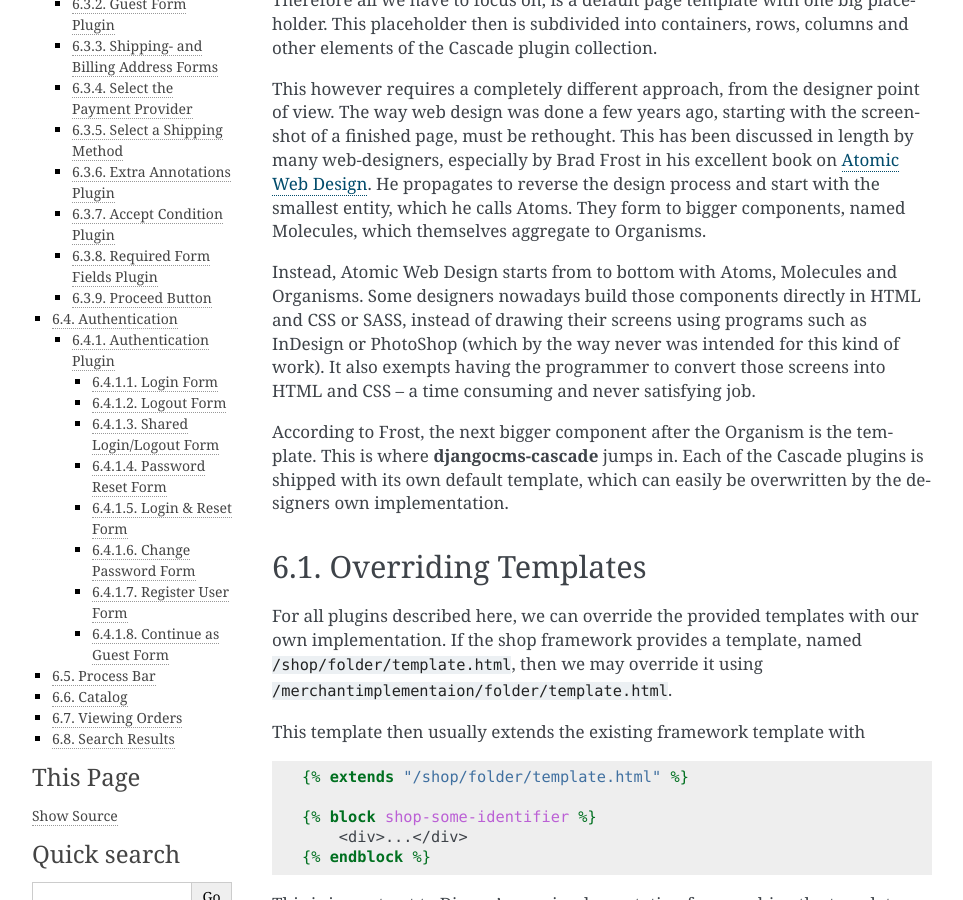
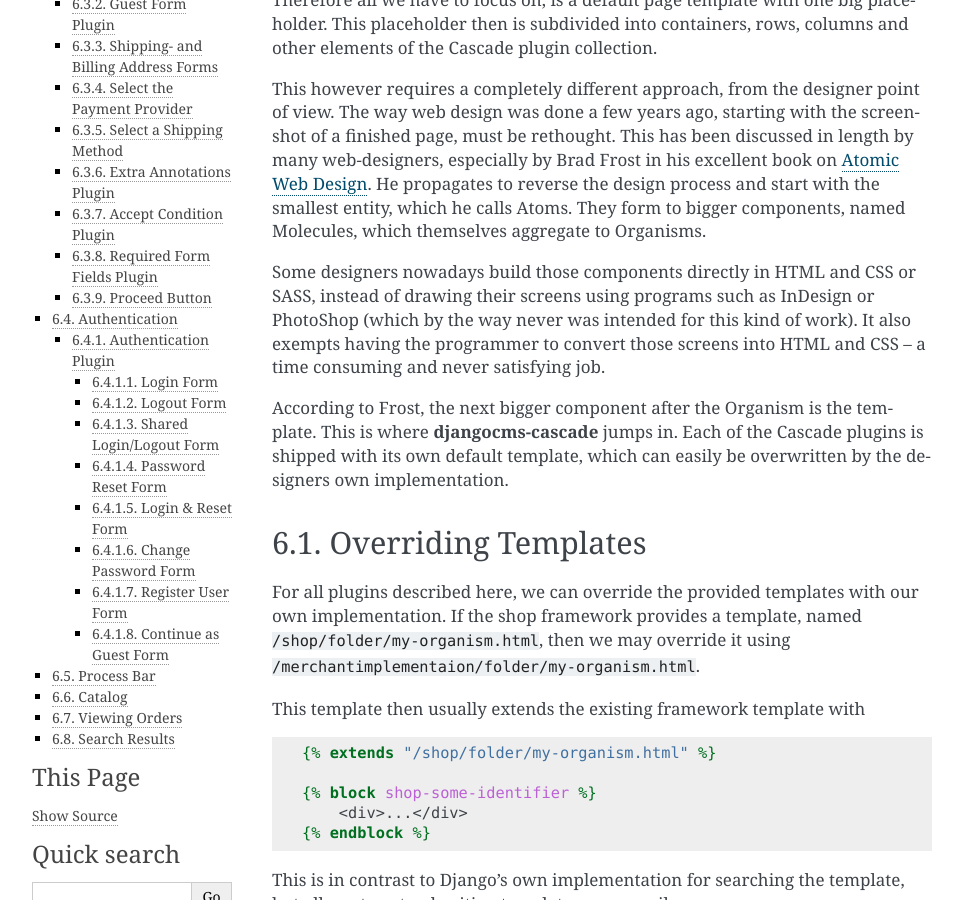
Before and after one commit to ShanWangdev1/django-shop, a Sphinx documentation site: the page built from docs/reference/cascade-plugins.rst, in a window 1280 px wide and 900 px high, scrolled down 227 px. Shown: the whole window, without its empty margins (148-1111 px from the left). Built offline with Sphinx 7.4.7, drawn with Linux system fonts in a browser that asks for light colours.

Commit message:
updated docs

```diff
--- a/docs/index.rst
+++ b/docs/index.rst
@@ -7,8 +7,8 @@ This is the documentation starting from version 0.9; if you are looking for the
 django-shop version 0.2, please check the sidebar of RTD.
 
 Version 0.9 of **djangoSHOP** is a complete rewrite of the code base, keeping the concepts of model
-overriding and cart modifiers. Therefore it should be possible to migrate existing projects to this
-new release.
+overriding and cart modifiers. With some effort it should be possible to migrate existing projects
+to this new release.
 
 
 Tutorial
--- a/docs/reference/cascade-plugins.rst
+++ b/docs/reference/cascade-plugins.rst
@@ -20,11 +20,10 @@ book on `Atomic Web Design`_. He propagates to reverse the design process and st
 smallest entity, which he calls Atoms. They form to bigger components, named Molecules, which
 themselves aggregate to Organisms.
 
-Instead, Atomic Web Design starts from to bottom with Atoms, Molecules and Organisms. Some designers
-nowadays build those components directly in HTML and CSS or SASS, instead of drawing their
-screens using programs such as InDesign or PhotoShop (which by the way never was intended for this
-kind of work). It also exempts having the programmer to convert those screens into HTML and CSS – a
-time consuming and never satisfying job.
+Some designers nowadays build those components directly in HTML and CSS or SASS, instead of drawing
+their screens using programs such as InDesign or PhotoShop (which by the way never was intended for
+this kind of work). It also exempts having the programmer to convert those screens into HTML and CSS
+– a time consuming and never satisfying job.
 
 According to Frost, the next bigger component after the Organism is the template. This is where
 **djangocms-cascade** jumps in. Each of the Cascade plugins is shipped with its own default
@@ -35,14 +34,14 @@ Overriding Templates
 ====================
 
 For all plugins described here, we can override the provided templates with our own implementation.
-If the shop framework provides a template, named ``/shop/folder/template.html``, then we may
-override it using ``/merchantimplementaion/folder/template.html``.
+If the shop framework provides a template, named ``/shop/folder/my-organism.html``, then we may
+override it using ``/merchantimplementaion/folder/my-organism.html``.
 
 This template then usually extends the existing framework template with
 
 .. code-block:: django
 
-	{% extends "/shop/folder/template.html" %}
+	{% extends "/shop/folder/my-organism.html" %}
 
 	{% block shop-some-identifier %}
 	    <div>...</div>
```
Also changed, not shown: docs/reference/deferred-models.rst (+7 -3 lines).
